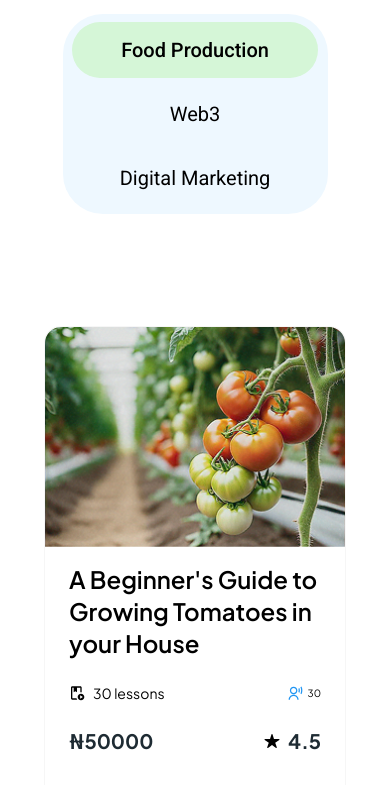
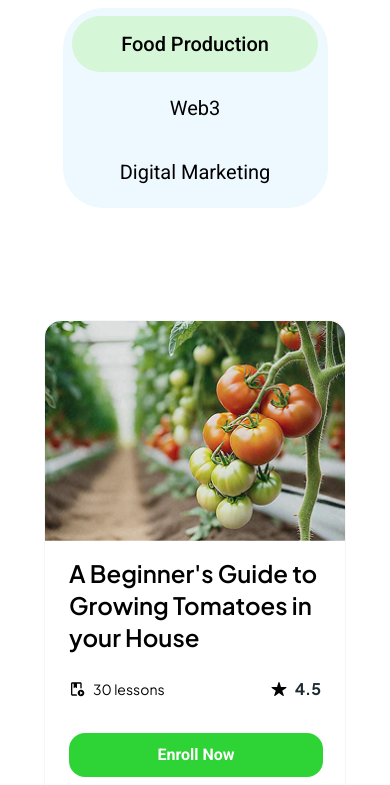
Before and after one commit to Thoobi/AgroskillHub, a React (Vite) app: page / in a window 390 px wide. Shown: the part 1156-1941 px from the top of the page. Built offline with nearby package versions, Linux system fonts and the light colour scheme.

Commit message:
feat: adds the navbar changes that make the hamburger active

```diff
--- a/src/components/shared/FoodProduction.tsx
+++ b/src/components/shared/FoodProduction.tsx
@@ -1,6 +1,6 @@
 import foodprodshort from "../../foodprodshort.json";
 import { MdOutlinePlayLesson } from "react-icons/md";
-import { RiUserVoiceLine } from "react-icons/ri";
+// import { RiUserVoiceLine } from "react-icons/ri";
 import { IoStar } from "react-icons/io5";
 
 interface FoodProd {
@@ -37,12 +37,14 @@ const FoodProduction = () => {
                   <MdOutlinePlayLesson />
                   <h6 className="text-sm">{item.lessons} lessons</h6>
                 </span>
-                <span className="flex items-center gap-[5px]">
-                  <RiUserVoiceLine className="text-[#2196F3] h-[15px] w-[15px]" />
-                  <h6 className="text-[10px]">{item.students}</h6>
+                <span className="flex gap-2 items-center">
+                  <IoStar />
+                  <h6 className="text-[#1E2B33] text-base font-bold">
+                    {item.rating}
+                  </h6>
                 </span>
               </div>
-              <div className="w-full flex justify-between items-center">
+              {/* <div className="w-full flex justify-between items-center">
                 <span className="text-xl font-bold text-[#1E2B33]">
                   ₦{item.price}
                 </span>
@@ -52,7 +54,7 @@ const FoodProduction = () => {
                     {item.rating}
                   </h6>
                 </span>
-              </div>
+              </div> */}
             </div>
             <div className="w-full px-6">
               <button className="h-11 w-[254px] bg-buttonprimary rounded-2xl text-base font-bold text-white">
--- a/src/components/static/Navbar.tsx
+++ b/src/components/static/Navbar.tsx
@@ -1,14 +1,21 @@
 import { RxHamburgerMenu } from "react-icons/rx";
 import { IoCloseOutline } from "react-icons/io5";
-
+import { useEffect } from "react";
 import { Link } from "react-router-dom";
 import { useState } from "react";
 import logo from "/assets/logo.svg";
 const Navbar = () => {
   const [isOpen, setIsOpen] = useState(false);
+  useEffect(() => {
+    if (isOpen) {
+      document.body.style.overflow = "hidden";
+    } else {
+      document.body.style.overflow = "auto";
+    }
+  }, [isOpen]);
   return (
-    <nav className="bg-primaryblack text-primarywhite flex justify-between items-center py-3 px-16 border-b border-primaryblack font-roboto max-lg:px-5">
-      <div className="w-[200px] max-lg:w-[150px] max-lg:h-[45px] flex items-center">
+    <nav className="bg-primaryblack text-primarywhite flex justify-between items-center py-3 px-16 border-b border-primaryblack font-roboto max-lg:px-5 fixed w-full">
+      <div className="w-[200px] max-lg:w-[150px] max-lg:h-[45px] flex items-center ">
         <Link to="/">
           <img src={logo} alt="" className="w-[full] h-[full]" />
         </Link>
@@ -38,7 +45,7 @@ const Navbar = () => {
           )}
         </button>
         {isOpen && (
-          <div className="absolute top-16 w-full right-0 h-full py-5 bg-primaryblack text-primarywhite">
+          <div className="fixed w-full right-0 h-screen py-10 bg-primaryblack text-primarywhite font-jarkata">
             <ul className="flex flex-col gap-8 items-start px-5 justify-center text-lg">
               <li>Home</li>
               <li>Courses</li>
--- a/src/pages/LandingPage.tsx
+++ b/src/pages/LandingPage.tsx
@@ -10,7 +10,7 @@ import WordsTwo from "../components/shared/WordsTwo";
 
 const LandingPages = () => {
   return (
-    <div>
+    <div className="pt-16">
       <Header />
       {/* <Journey /> */}
       <Courses />
--- a/src/pages/Waitlist.tsx
+++ b/src/pages/Waitlist.tsx
@@ -63,7 +63,7 @@ const Waitlist = () => {
 
   return (
     <section
-      className="max-lg:h-full h-screen bg-black text-white font-jarkata w-full max-lg:px-3 flex justify-center pt-10 max-lg:py-8"
+      className="max-lg:h-full h-screen bg-black text-white font-jarkata w-full max-lg:px-3 flex justify-center  max-lg:py-8 pt-28 max-lg:pt-28"
       style={{
         backgroundImage: `url(${bgClog})`,
         backgroundSize: "cover",
```
